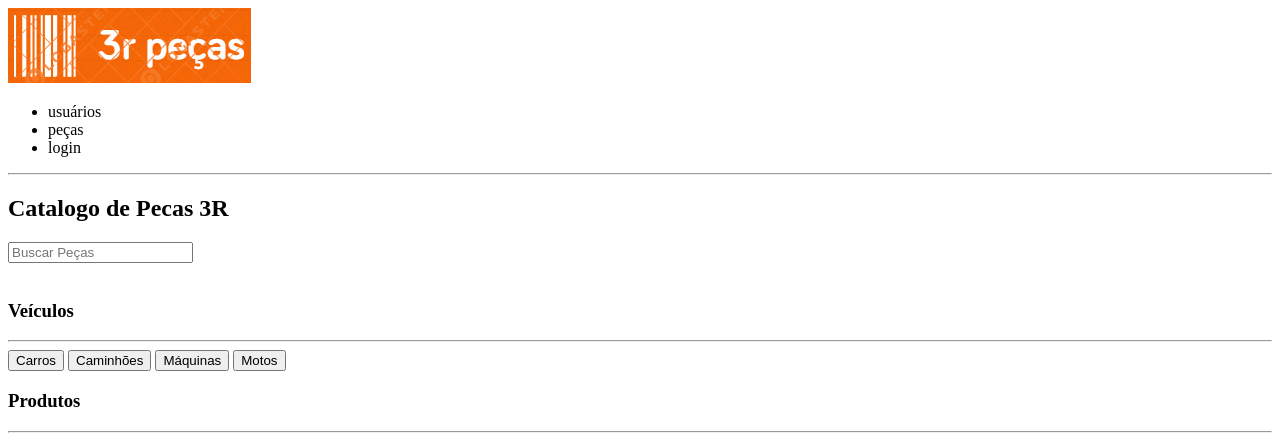
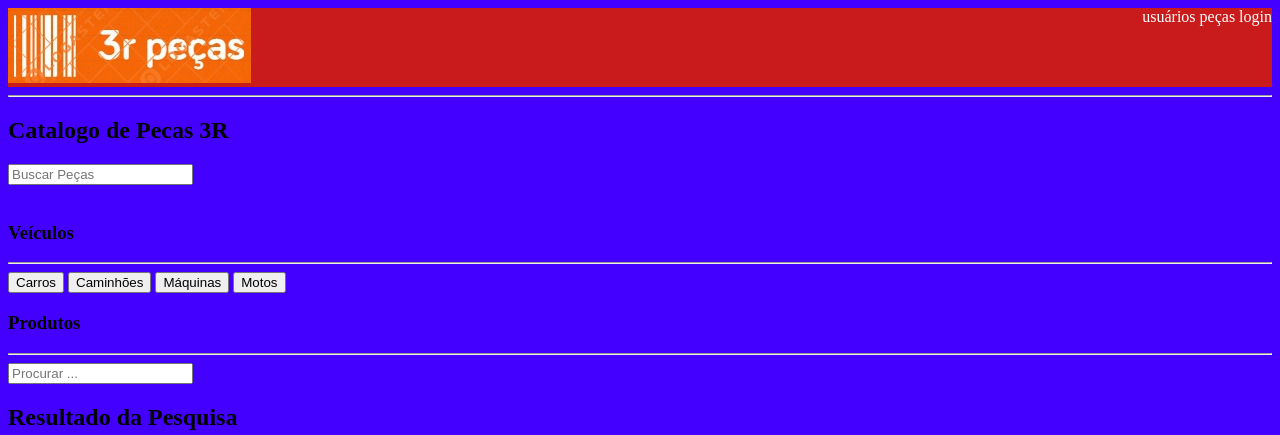
Before and after one commit to renatode/codepub-3rPecas, a plain HTML site: page index.html in a window 1280 px wide. Shown: the top 435 px of the page. Drawn offline with Linux system fonts and the light colour scheme.

Commit message:
Index Inicial com Logotipo e Cores

```diff
--- /dev/null
+++ b/css/site.css
@@ -0,0 +1,18 @@
+.esquema1{
+    background-color: rgb(68, 0, 255);
+}
+.esquema2{
+    background-color: rgb(201, 27, 27);
+    color: white;
+}
+
+.menuprincipal{
+    float: right;
+    list-style-type: none;
+    margin: 0;
+    padding: 0;
+}
+
+.menuprincipal li{
+    display: inline;
+}
--- a/index.html
+++ b/index.html
@@ -1,35 +1,39 @@
 <!DOCTYPE html>
-<html lang="en">
+<html lang="pt-br">
 <head>
     <meta charset="UTF-8">
     <meta name="viewport" content="width=device-width, initial-scale=1.0">
     <meta http-equiv="X-UA-Compatible" content="ie=edge">
     <title>3rs - Cadastro de Peças</title>
+
+    <link rel="stylesheet" href="css/site.css">
 </head>
-<body>
-    <header>
+<body class="esquema1">
+    <header class="esquema2">
         <a href="http://www.google.com.br">
-            <img src="img/logotipo.png" alt="Logotipo da Empresa" />
+            <img src="img/logo.jpeg" alt="Logotipo da Empresa" />
         </a>
-        <ul>
+
+        <ul class="menuprincipal">
             <li>usuários</li>
             <li>peças</li>
             <li>login</li>
         </ul>
     </header>
-    <div>
 
-    </div>
     <hr/>
+
     <main>
         <h1 style="visibility: hidden;position: absolute;">Página Principal da 3R Peças</h1>
-        <section id="pesquisaGeralPecas">
+        <section id="pesquisaGeralPecas" class="a1">
             <h2>Catalogo de Pecas 3R</h2>
-            <form action="/" id="frmPesuisaGeral">
+            <form action="/" id="frmPesquisaGeral">
                 <input type="search" name="pesquisaGeral" id="pesquisaGeral" placeholder="Buscar Peças" />
             </form>
         </section>
+
         <br/>
+
         <section id="pesquisaFacilPecas">
             <form action="/" id="frmPesquisaFacil">
                 <h3>Veículos</h3>
@@ -42,9 +46,10 @@
                 <br/>
 
                 <h3>Produtos</h3>
+
                 <hr>
+
                 <input type="search" name="pesquisaProdutos" id="pesquisaProdutos" placeholder="Procurar ..." />
-
             </form>
 
             <aside>
@@ -62,12 +67,8 @@
                 </ol>
             </aside>
         </section>
-
-        <div style="height: 300px;width: 800px; border: solid 1px black">
-            <p>Lorem ipsum dolor sit amet consectetur adipisicing elit. Esse voluptates aliquam consequuntur odit doloribus dolores quis minima deleniti quidem voluptas hic ab officiis corporis illum dolor molestiae ut, rerum temporibus.</p>
-        </div>
     </main>
-    <footer>
+    <footer class="esquema2">
         <h2>Cadastre para receber novidades da 3R</h2>
         <form action="/news" name="frmNews" id="frmNews">
             <label for="nome">Nome: </label>
@@ -75,10 +76,8 @@
             <label for="email">Email: </label>
             <input type="email" name="email" id="email">
         </form>
-
         <p>
             2019 @ Todos os direitos reservados ..
         </p>
     </footer>
 </body>
-</html>
```
Also changed, not shown: img/logo.jpeg (added).
